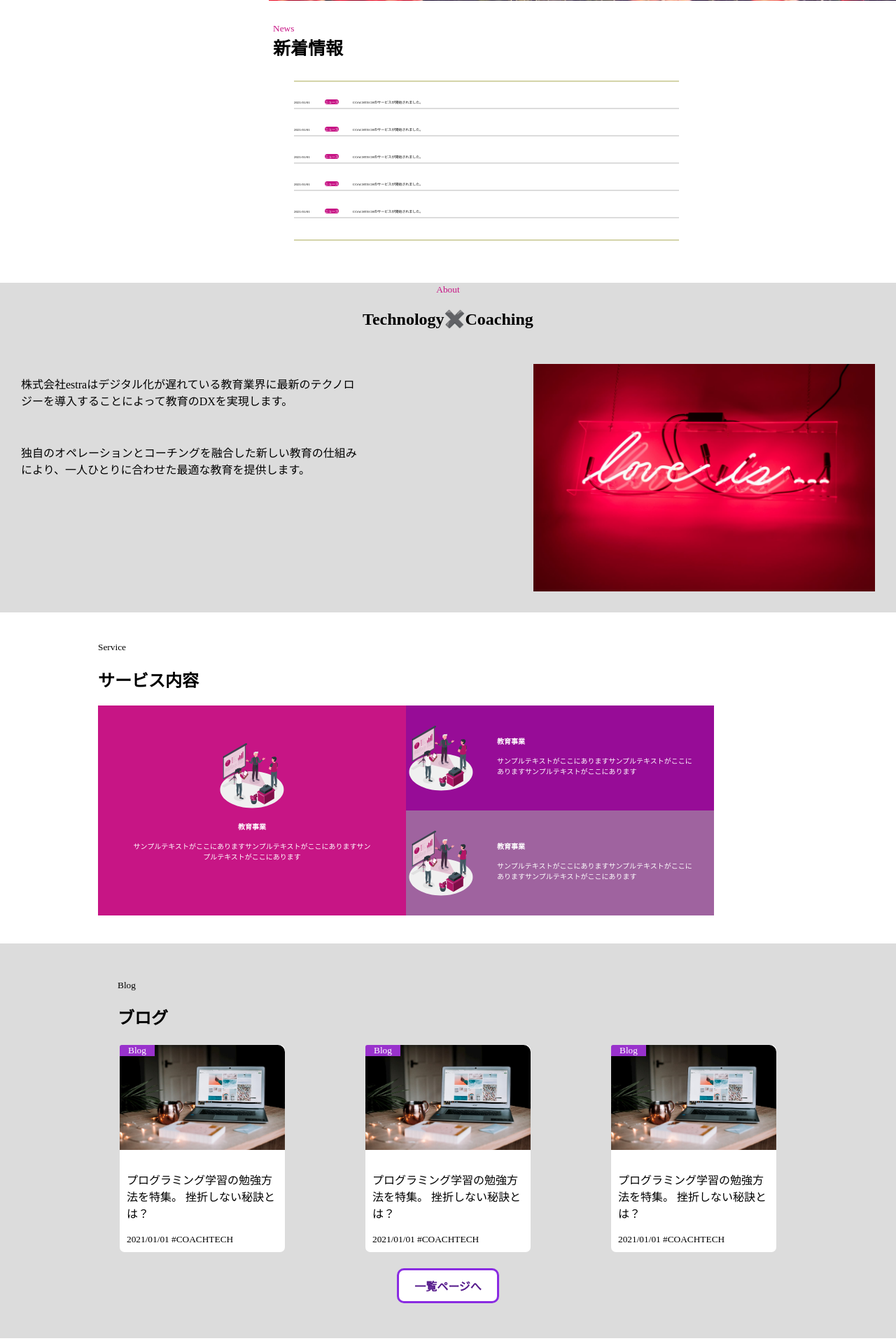
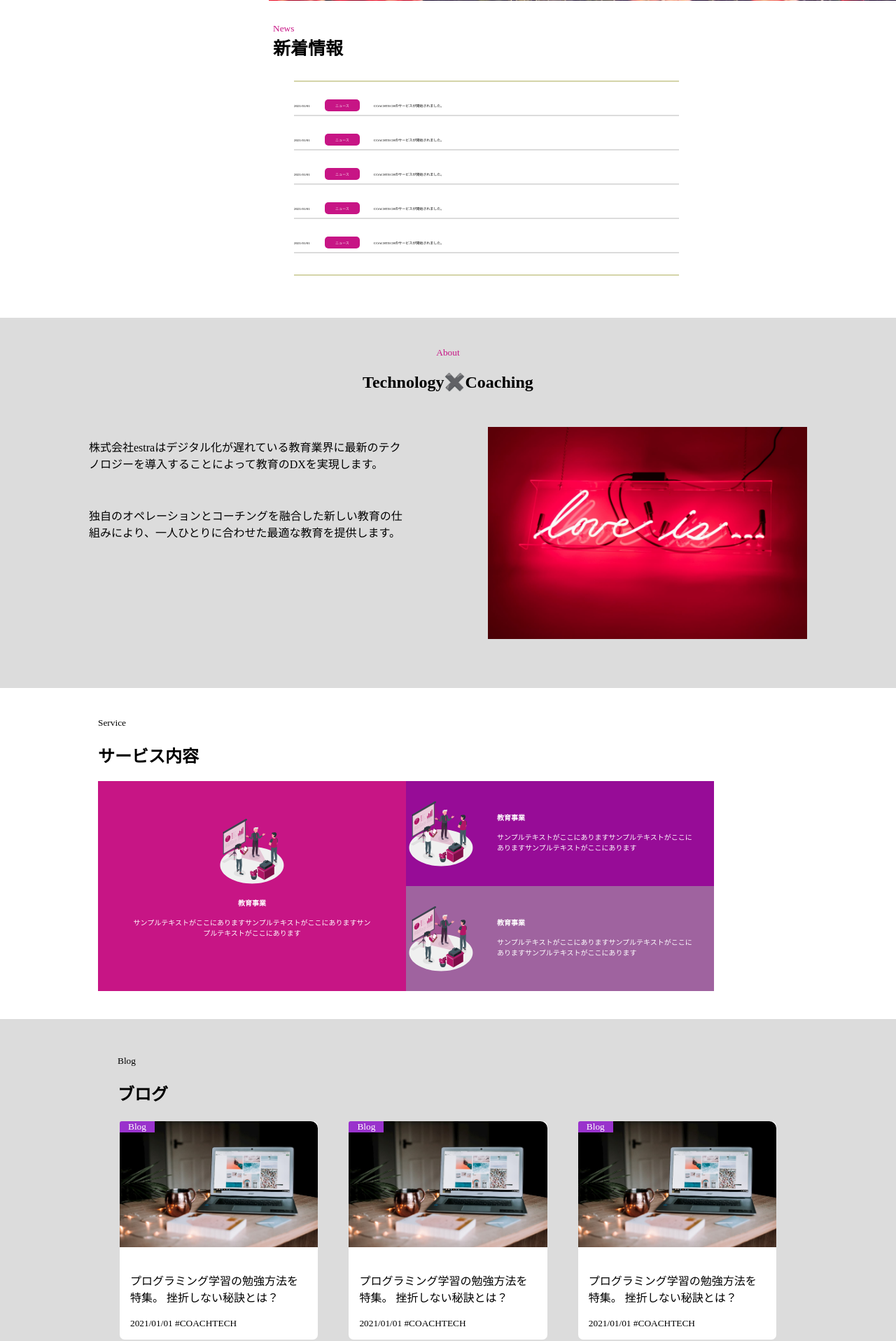
Before and after one commit to ka-yuya-ponta/longpage, a PHP site: page / in a window 1280 px wide. Shown: the part 712-2628 px from the top of the page at 70% size. Run offline with PHP 8.4, Linux system fonts and the light colour scheme.

Commit message:
fifth commit

```diff
--- a/style.css
+++ b/style.css
@@ -83,7 +83,8 @@ h3 {
   background-color: mediumvioletred;
   color: white
   ;border-radius: 5px;
-  margin:  5px 20px;}
+  margin:  5px 20px;
+padding: 5px 15px;}
 
   .article p {
     border-bottom: solid gainsboro 2px;
@@ -96,6 +97,7 @@ h3 {
 .header-second ,.footer-second{
   height: 30%;
   background-color: gainsboro;
+  padding: 40px;
 }
 .main-second {
   height: 40%;
@@ -109,7 +111,7 @@ h3 {
 
 .text {
    display: flex;
-  justify-content: space-between;
+  justify-content: space-around;
   padding: 30px;}
   .right {width: 40%;}
   .left {width: 40%;}
@@ -171,18 +173,19 @@ h3 {
        display: flex;
        justify-content:space-between ;
        margin: 0 auto;
+
    }
 
  .card {
-   width: 25% ;
+   width: 30% ;
    background: white;
    border: solid gainsboro;
-   height: auto;
+
  border-radius: 10px;
  position: relative;}
 
  .card img {
-   height: 150px;
+   height: 180px;
    width: 100%;
    border-radius: 10px 10px 0 0;
  ;}
@@ -197,7 +200,7 @@ h3 {
 
  .card-text  {
    margin-top: 0;
-   padding: 10px;
+   padding: 15px;
    color: black;}
 
  .auto h4 {
```
